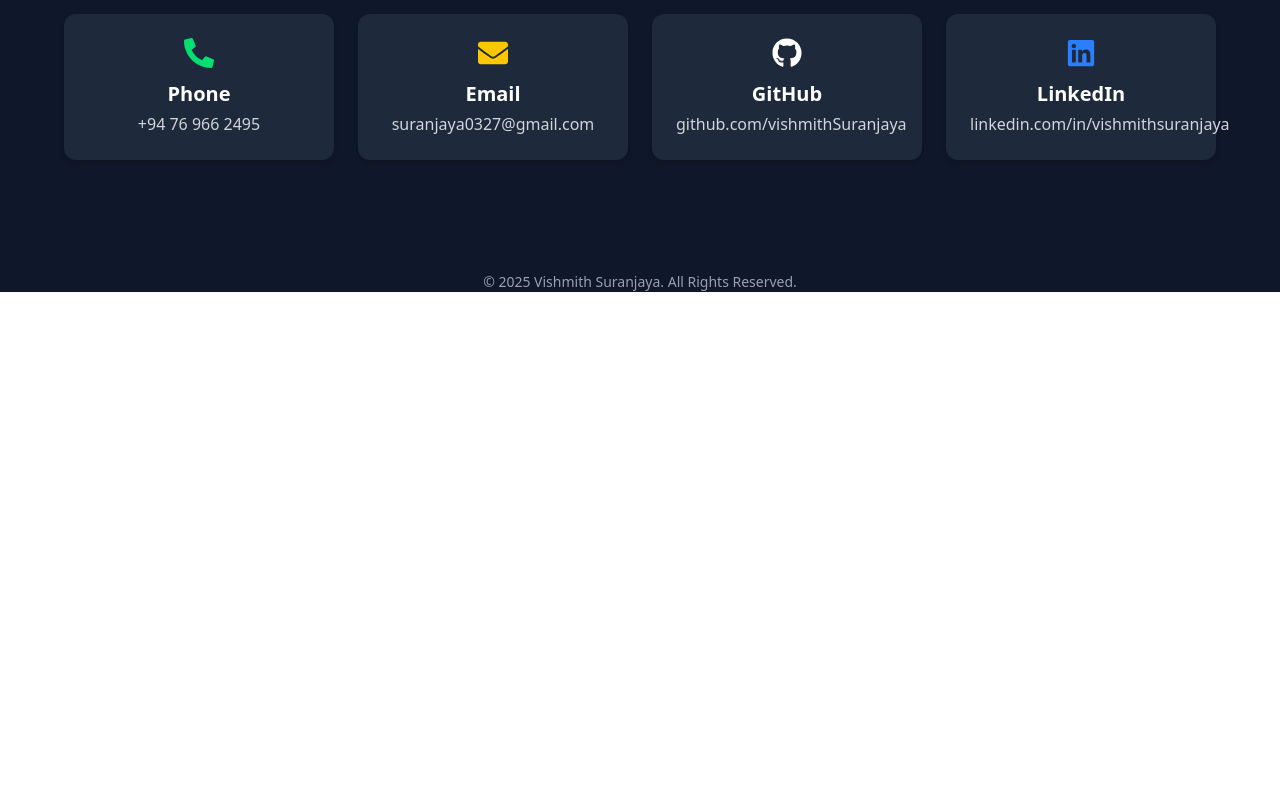
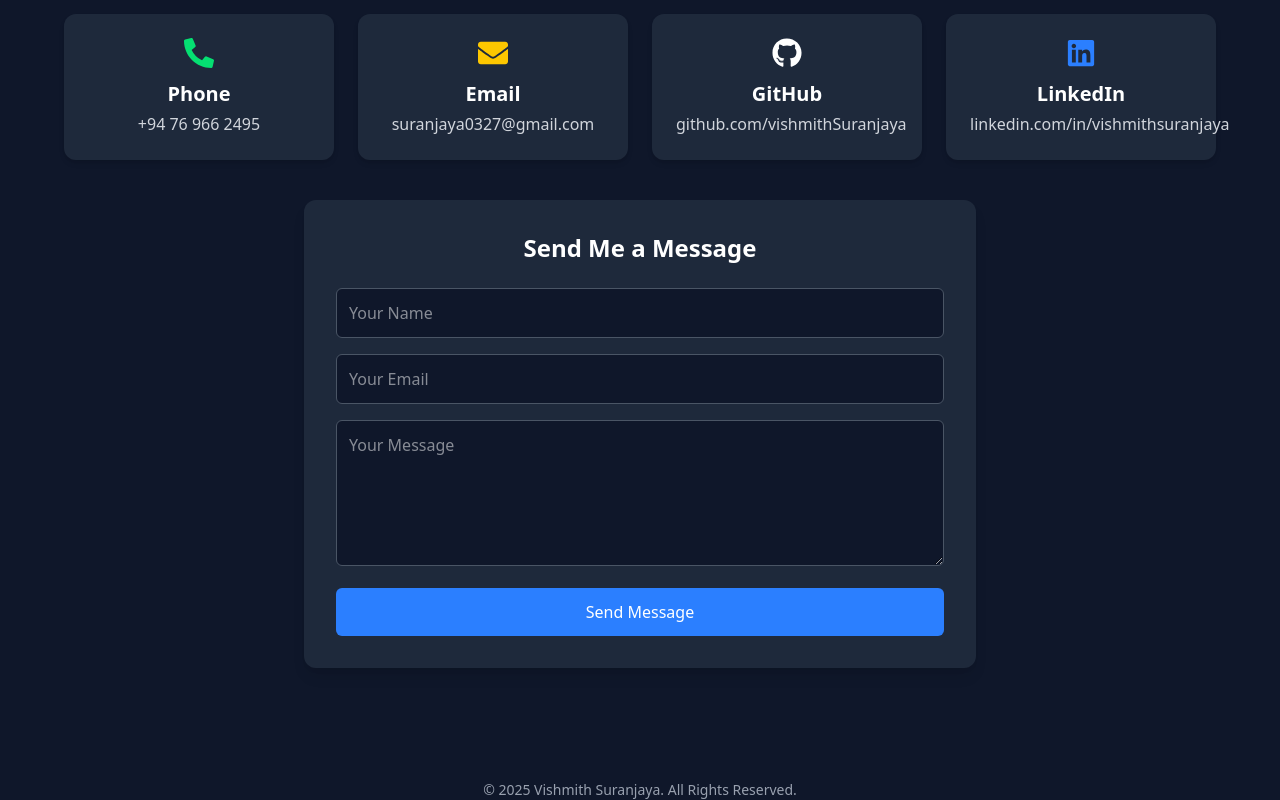
Before and after one commit to vishmithSuranjaya/portfolio_v2, a React (Vite) app: page /contact in a window 1280 px wide. Shown: the part 614-1414 px from the top of the page. Before the commit the page ends 906 px from the top, so only its background shows below. Built offline with nearby package versions, Linux system fonts and the light colour scheme; no server answers.

Commit message:
implemented the mail sending facility

```diff
--- a/package.json
+++ b/package.json
@@ -11,6 +11,7 @@
   },
   "dependencies": {
     "@tailwindcss/vite": "^4.1.10",
+    "emailjs-com": "^3.2.0",
     "firebase": "^11.10.0",
     "framer-motion": "^12.18.1",
     "lucide-react": "^0.525.0",
--- /dev/null
+++ b/src/Components/Email_form/Email_form.jsx
@@ -0,0 +1,71 @@
+import React, { useRef, useState } from "react";
+import emailjs from "emailjs-com";
+
+const Email_form = () => {
+  const form = useRef();
+  const [status, setStatus] = useState("");
+
+  const sendEmail = (e) => {
+    e.preventDefault();
+    setStatus("Sending...");
+
+    emailjs
+      .sendForm(
+        import.meta.env.VITE_EMAILJS_SERVICE_ID,
+        import.meta.env.VITE_EMAILJS_TEMPLATE_ID,
+        form.current,
+        import.meta.env.VITE_EMAILJS_PUBLIC_KEY // e.g. xKf5y_aBcD
+      )
+      .then(
+        (result) => {
+          console.log(result.text);
+          setStatus("Message sent successfully!");
+          form.current.reset();
+        },
+        (error) => {
+          console.log(error.text);
+          setStatus("Failed to send message. Please try again later.");
+        }
+      );
+  };
+
+  return (
+    <div className="bg-[#1e293b] p-8 rounded-xl shadow-lg max-w-2xl mx-auto mt-10">
+      <h3 className="text-2xl font-bold mb-6 text-center">Send Me a Message</h3>
+      <form ref={form} onSubmit={sendEmail} className="space-y-4">
+        <input
+          type="text"
+          name="name"
+          placeholder="Your Name"
+          required
+          className="w-full p-3 rounded-md bg-[#0f172a] border border-gray-600 focus:outline-none focus:border-blue-400"
+        />
+        <input
+          type="email"
+          name="email"
+          placeholder="Your Email"
+          required
+          className="w-full p-3 rounded-md bg-[#0f172a] border border-gray-600 focus:outline-none focus:border-blue-400"
+        />
+        <textarea
+          name="message"
+          rows="5"
+          placeholder="Your Message"
+          required
+          className="w-full p-3 rounded-md bg-[#0f172a] border border-gray-600 focus:outline-none focus:border-blue-400"
+        ></textarea>
+        <button
+          type="submit"
+          className="w-full bg-blue-500 hover:bg-blue-600 text-white py-3 rounded-md transition duration-200"
+        >
+          Send Message
+        </button>
+      </form>
+      {status && (
+        <p className="text-center text-sm mt-4 text-gray-300">{status}</p>
+      )}
+    </div>
+  );
+};
+
+export default Email_form;
--- a/src/Pages/Contact.jsx
+++ b/src/Pages/Contact.jsx
@@ -6,11 +6,12 @@ import {
   FaGithub,
   FaLinkedin,
 } from "react-icons/fa";
-import Navbar from "../Components/Navbar/Navbar";
+import Email_form from "../Components/Email_form/Email_form";
 
 const Contact = () => {
   return (
     <div className="bg-[#0f172a] text-white min-h-screen">
+
       {/* Freelancing Banner */}
       <section className="py-20 bg-[#1e293b] text-center px-4">
         <h2 className="text-3xl md:text-4xl font-bold mb-4">
@@ -51,7 +52,9 @@ const Contact = () => {
             <FaEnvelope className="text-3xl text-yellow-400 mx-auto mb-3" />
             <h3 className="text-xl font-semibold mb-1">Email</h3>
             <p className="text-gray-300">
-              <a href="mailto:yourname@email.com">suranjaya0327@gmail.com</a>
+              <a href="mailto:suranjaya0327@gmail.com">
+                suranjaya0327@gmail.com
+              </a>
             </p>
           </div>
 
@@ -85,6 +88,9 @@ const Contact = () => {
             </p>
           </div>
         </div>
+
+        {/* ✅ New Contact Form Section */}
+        <Email_form />
       </section>
 
       <p className="text-sm text-gray-400 text-center mt-8">
```
Also changed, not shown: 2 other files (tests, documents, lock files or other folders).
